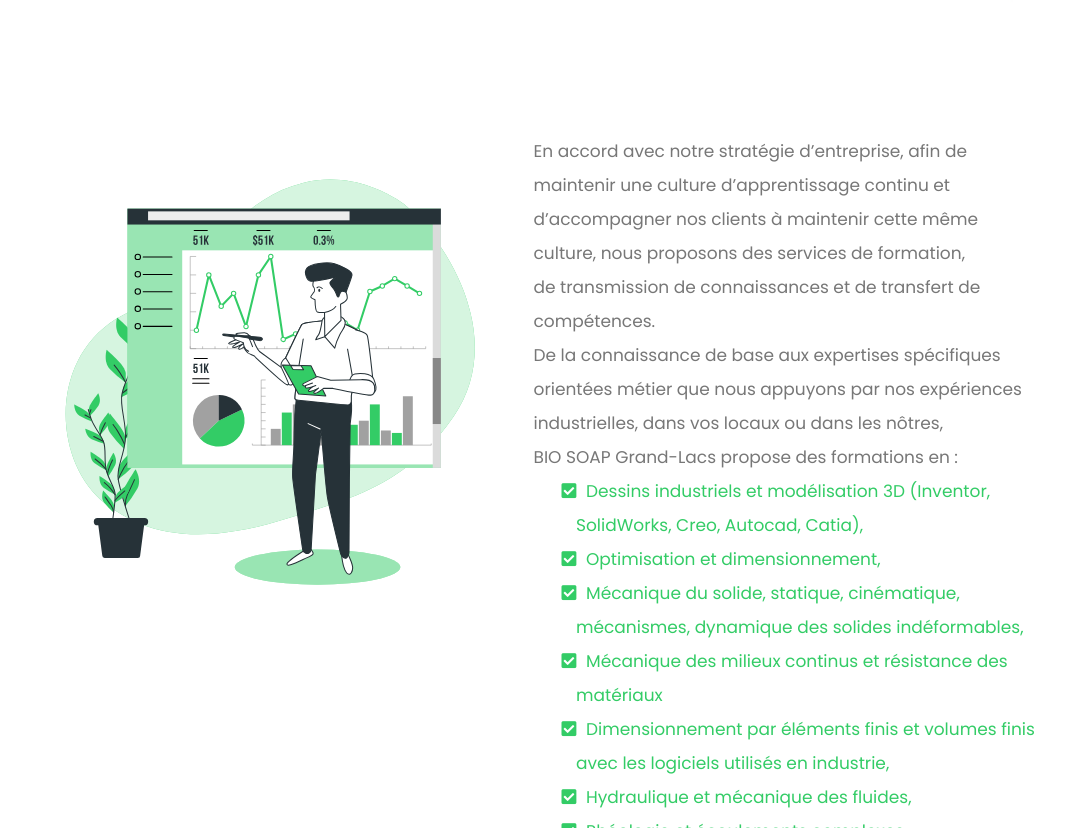
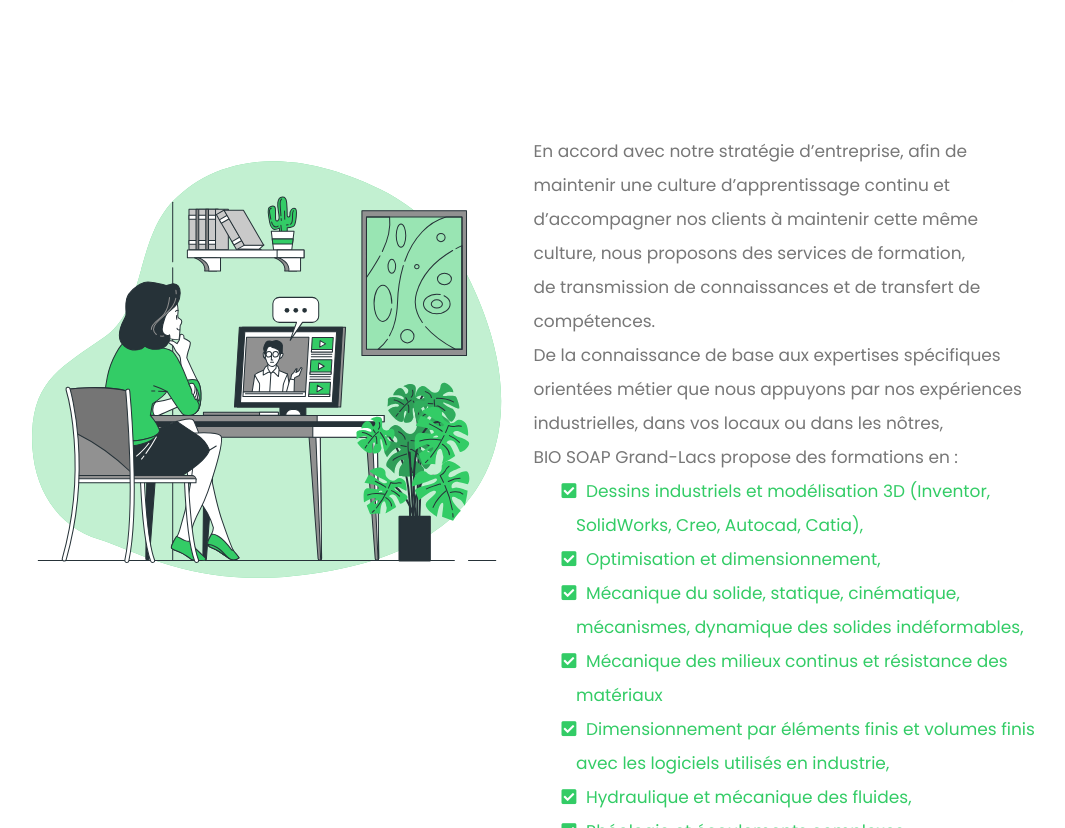
Before and after one commit to Ashuza11/Bio-soapGL-website, a plain HTML site: page expertise/formation.html in a window 1280 px wide. Shown: the part 450-1278 px from the top of the page, without its empty margins (114-1179 px from the left). Drawn offline with nearby package versions, Linux system fonts and the light colour scheme.

Commit message:
update training page imgs

```diff
--- a/expertise/formation.html
+++ b/expertise/formation.html
@@ -67,7 +67,7 @@
 <section class="presantation">
    <div class="container">
         <div class="box">
-            <img src="../assets/Setup Analytics-bro.svg" alt="">
+            <img src="../assets/Webinar-bro.svg" alt="">
         </div>
         <div class="box">
             <div class="content">
```
Also changed, not shown: realisation.html (+1 -1 lines), assets/Startup life-bro.svg (added), assets/Webinar-bro.svg (added).
